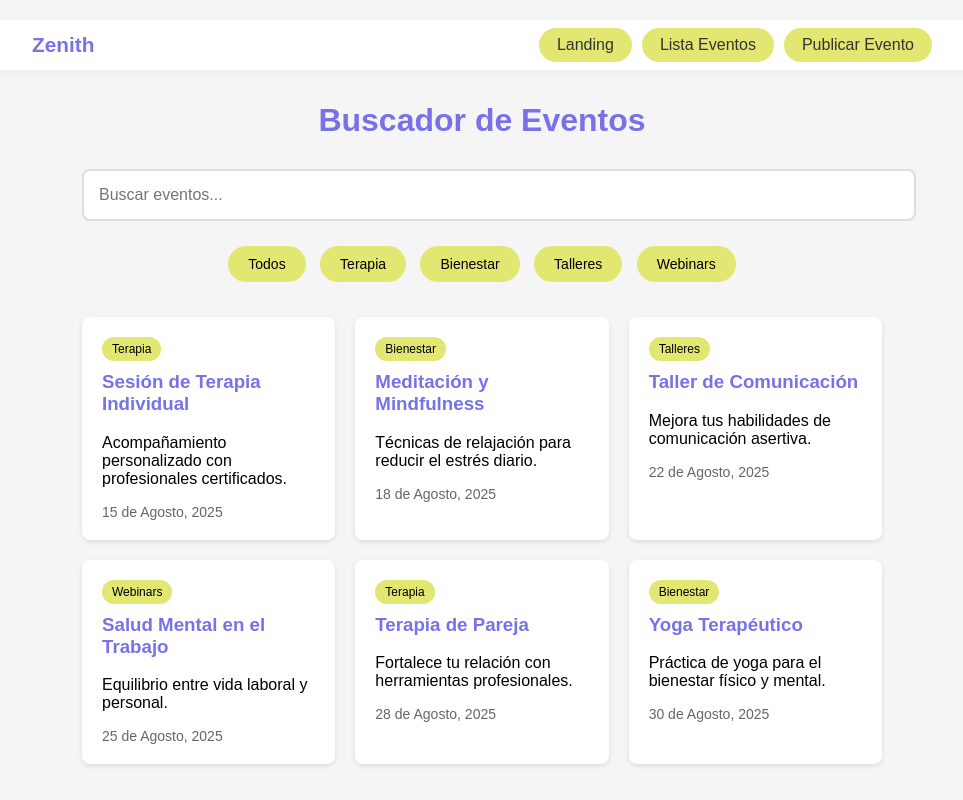
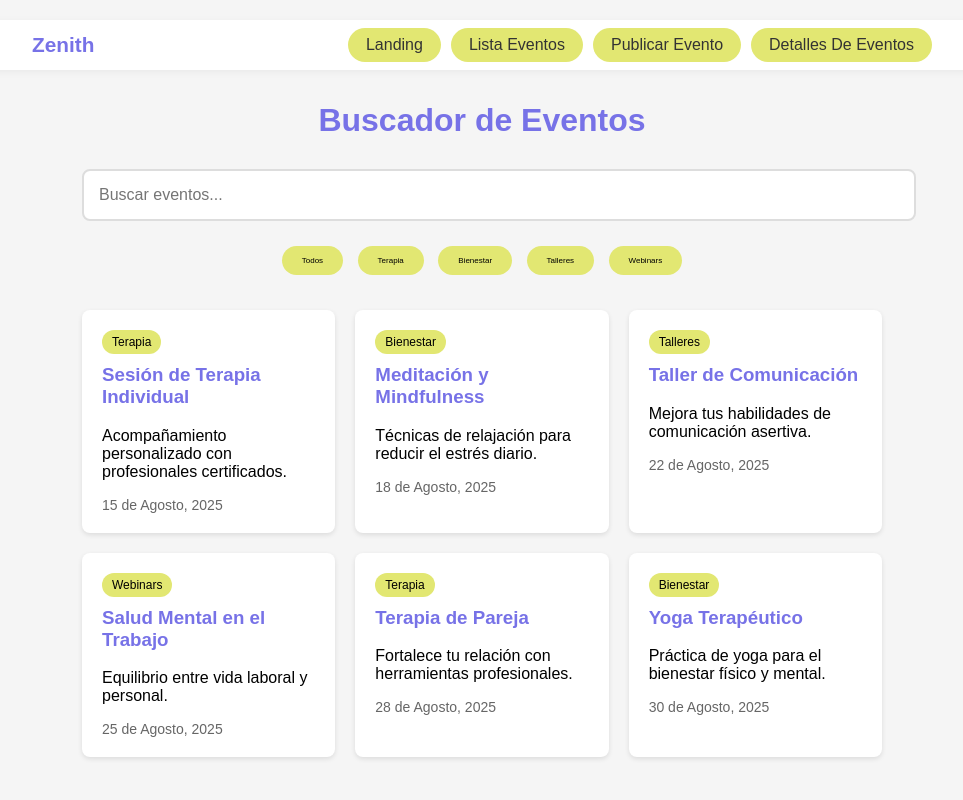
Before and after one commit to santiyosa/menteconectadafront, a plain HTML site: page PubliacionEventos/HU004C3.HTML in a window 1280 px wide. Shown: the whole page, without its empty margins (158-1121 px from the left). Drawn offline with Linux system fonts and the light colour scheme.

Commit message:
Feature: Se añadió un botón que lleva a la historia de usuario de detalles de los eventos

```diff
--- a/PubliacionEventos/HU004C3.HTML
+++ b/PubliacionEventos/HU004C3.HTML
@@ -18,6 +18,7 @@
           <a href="/Base/index.html">Landing</a>
           <a href="/PubliacionEventos/listaEventos.html">Lista Eventos</a>
           <a href="/PubliacionEventos/HU002C3.html">Publicar Evento</a>
+          <a href="/PubliacionEventos/DetallesEventos.html">Detalles De Eventos</a>
         </nav>
       </div>
     </header>
--- a/PubliacionEventos/HU004C3.css
+++ b/PubliacionEventos/HU004C3.css
@@ -60,7 +60,7 @@ h1 {
   border: none;
   border-radius: 20px;
   cursor: pointer;
-  font-size: 14px;
+  font-size: 8px;
 }
 
 .category-btn:hover {
```
